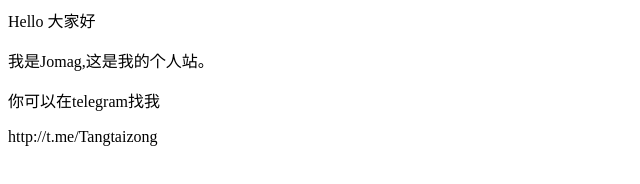
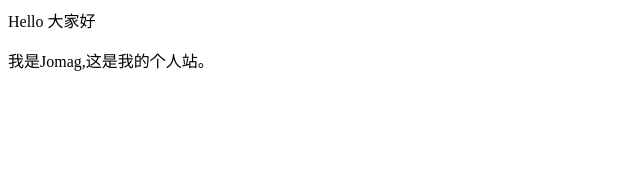
Before and after one commit to Joamg/Joamg.github.io, a plain HTML site: page index.html in a window 1280 px wide. Shown: the whole page, without its empty margins (0-640 px from the left). Drawn offline with Linux system fonts and the light colour scheme.

Commit message:
Update index.html

```diff
--- a/index.html
+++ b/index.html
@@ -1,4 +1,2 @@
 <p>Hello 大家好</p>
 <p>我是Jomag,这是我的个人站。 </p>
-<p>你可以在telegram找我</p>
-<p>http://t.me/Tangtaizong
```
